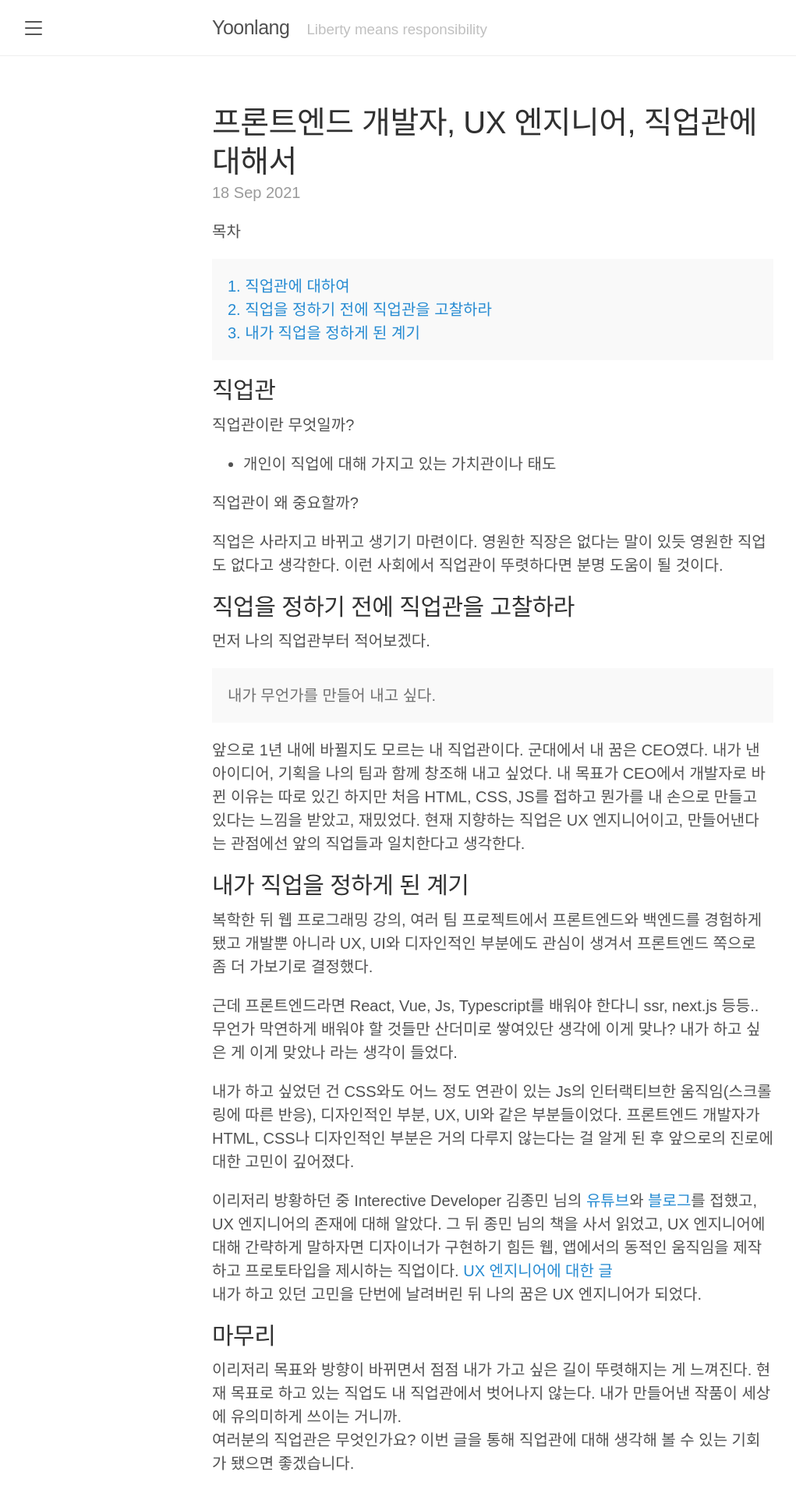
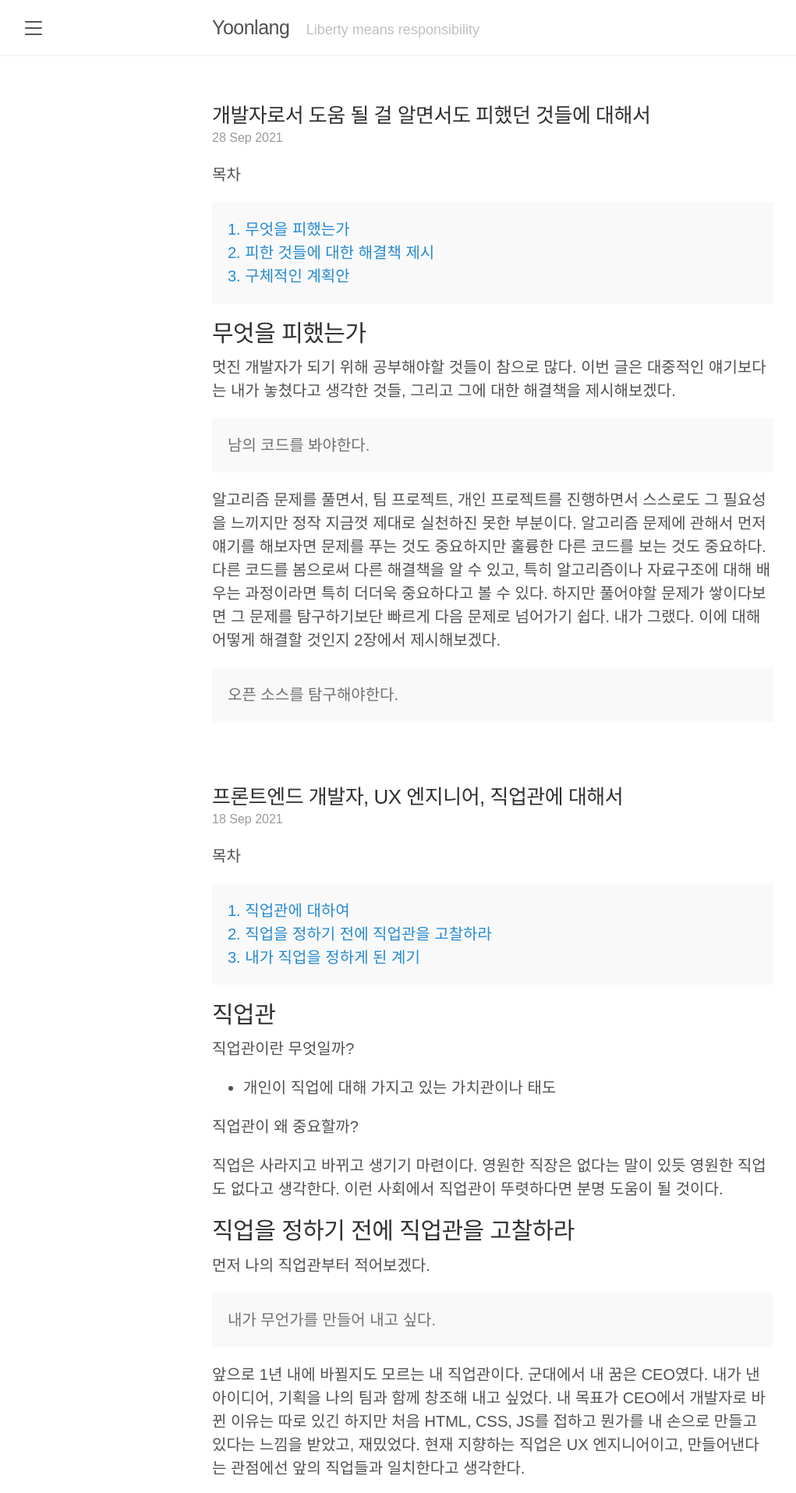
Before and after one commit to Yoonlang/Yoonlang.github.io, a Jekyll site: the page built from index.html, in a window 1280 px wide. Shown: the top 1915 px of the page at 78% size, without its empty margins (8-1029 px from the left). Built offline with Jekyll 4.4.1, drawn with Linux system fonts in a browser that asks for light colours; some web fonts are replaced; the list of posts is cut into pages by our own code.

```diff
--- /dev/null
+++ b/_posts/2021-09-28-Making.md
@@ -0,0 +1,31 @@
+---
+layout: post
+title: 개발자로서 도움 될 걸 알면서도 피했던 것들에 대해서
+---
+
+목차
+
+<p class="message">
+    <a href="#fir">1. 무엇을 피했는가</a><br>
+    <a href="#sec">2. 피한 것들에 대한 해결책 제시</a><br>
+    <a href="#thr">3. 구체적인 계획안</a>
+</p>
+
+<h2 id="fir">무엇을 피했는가</h2>
+
+멋진 개발자가 되기 위해 공부해야할 것들이 참으로 많다.
+이번 글은 대중적인 얘기보다는 내가 놓쳤다고 생각한 것들, 그리고 그에 대한 해결책을 제시해보겠다.
+
+<p class="message">
+    남의 코드를 봐야한다.
+</p>
+
+알고리즘 문제를 풀면서, 팀 프로젝트, 개인 프로젝트를 진행하면서 스스로도 그 필요성을 느끼지만 정작 지금껏 제대로 실천하진 못한 부분이다.
+알고리즘 문제에 관해서 먼저 얘기를 해보자면 문제를 푸는 것도 중요하지만 훌륭한 다른 코드를 보는 것도 중요하다.
+다른 코드를 봄으로써 다른 해결책을 알 수 있고, 특히 알고리즘이나 자료구조에 대해 배우는 과정이라면 특히 더더욱 중요하다고 볼 수 있다.
+하지만 풀어야할 문제가 쌓이다보면 그 문제를 탐구하기보단 빠르게 다음 문제로 넘어가기 쉽다. 내가 그랬다.
+이에 대해 어떻게 해결할 것인지 2장에서 제시해보겠다.
+
+<p class="message">
+    오픈 소스를 탐구해야한다.
+</p>
--- a/public/css/lanyon.css
+++ b/public/css/lanyon.css
@@ -174,7 +174,7 @@ h6 {
   color: #505050;
 }
 .masthead-title small {
-  font-size: 75%;
+  font-size: 18px;
   font-weight: 400;
   color: #c0c0c0;
   letter-spacing: 0;
@@ -376,6 +376,7 @@ a.sidebar-nav-item:focus {
 .page-title,
 .post-title,
 .post-title a {
+  font-size: 26px;
   color: #303030;
 }
 .page-title,
@@ -388,6 +389,7 @@ a.sidebar-nav-item:focus {
   display: block;
   margin-top: -0.5rem;
   margin-bottom: 1rem;
+  font-size: 16px;
   color: #9a9a9a;
 }
 
@@ -397,15 +399,19 @@ a.sidebar-nav-item:focus {
   padding-bottom: 2rem;
   border-top: 1px solid #eee;
 }
+.related h2 {
+  font-size: 20px;
+}
 .related-posts {
   padding-left: 0;
   list-style: none;
 }
 .related-posts h3 {
+  font-size: 18px;
   margin-top: 0;
 }
 .related-posts li small {
-  font-size: 75%;
+  font-size: 14px;
   color: #999;
 }
 .related-posts li a:hover {
```
